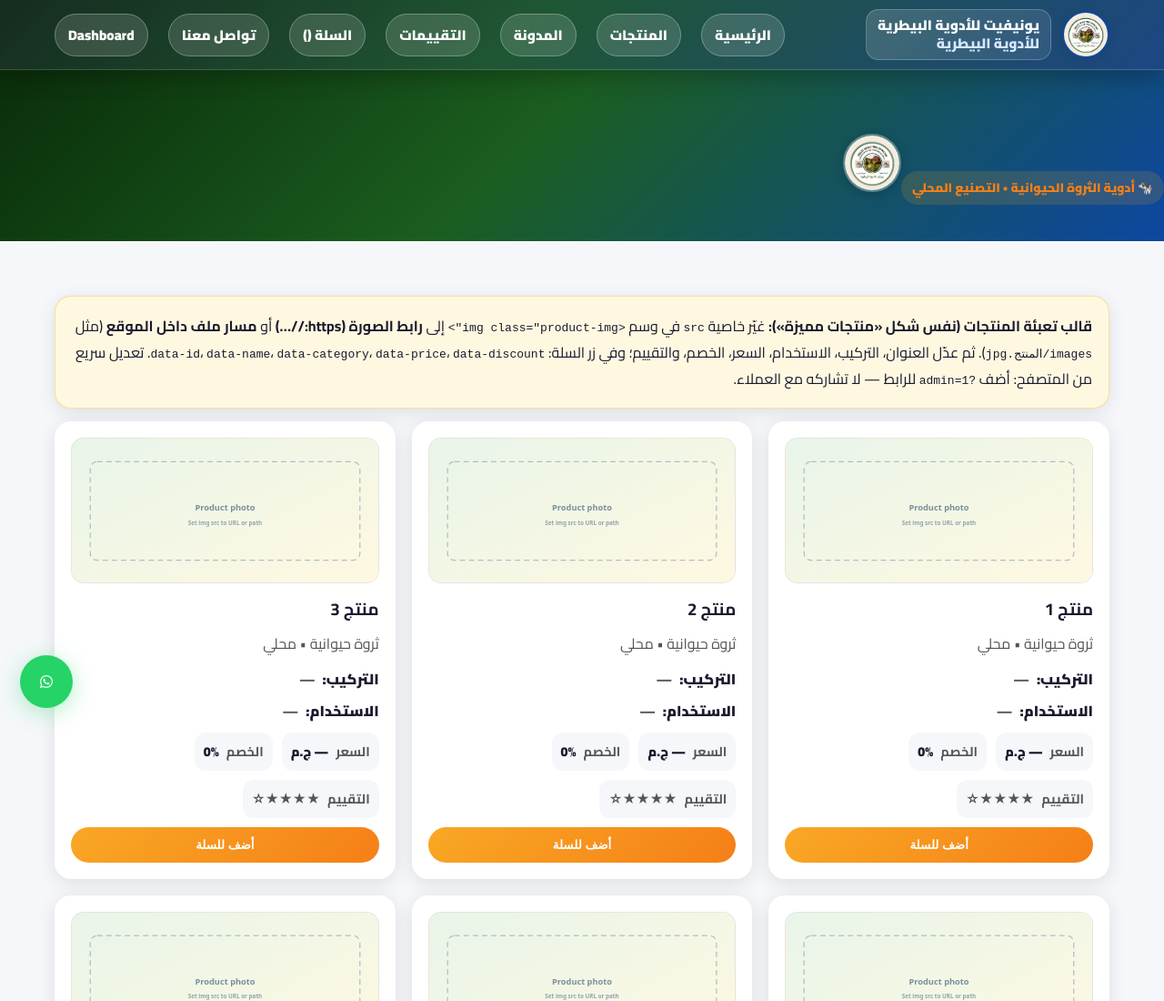
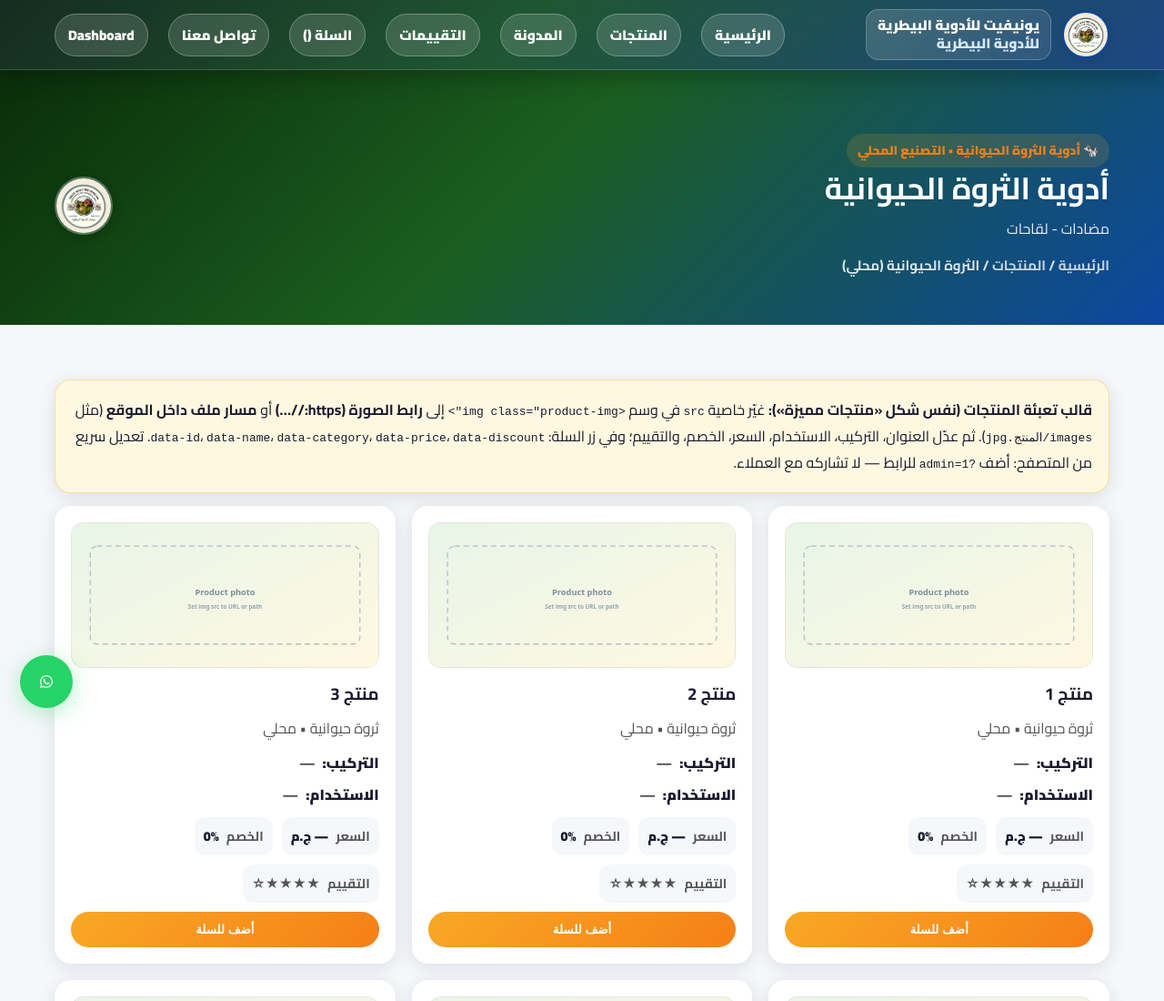
Before and after one commit to dselmasry17272-del/-, a plain HTML site: page أدوية الثروة الحيوانية محلي.html in a window 1280 px wide. Shown: the top 1100 px of the page at 91% size. Drawn offline with Linux system fonts and the light colour scheme.

Commit message:
????? ???? ?????? ?? ??????

```diff
--- a/أدوية الثروة الحيوانية محلي.html
+++ b/أدوية الثروة الحيوانية محلي.html
@@ -39,7 +39,21 @@
   </div>
 </nav>
 
-<header class="page-hero"<div class="container"><div class="<div class="page-hero-brand"><div class="page-hero-brand-content"><div class="pill">🐄 أدوية الثروة الحيوانية • التصنيع المحلي</div><img src="logo.png" alt="يونيفيت" class="page-hero-logo" /></div></div></div></header>
+    <header class="page-hero">
+      <div class="container">
+        <div class="page-hero-brand">
+          <div class="page-hero-brand-content">
+            <div class="pill">🐄 أدوية الثروة الحيوانية • التصنيع المحلي</div>
+            <h1>أدوية الثروة الحيوانية</h1>
+            <p>مضادات - لقاحات</p>
+            <div class="breadcrumbs">
+              <a href="index.html">الرئيسية</a> / <a href="products.html">المنتجات</a> / <span>الثروة الحيوانية (محلي)</span>
+            </div>
+          </div>
+          <img src="logo.png" alt="يونيفيت" class="page-hero-logo" />
+        </div>
+      </div>
+    </header>
 
 <main class="section">
   <div class="container">
```
